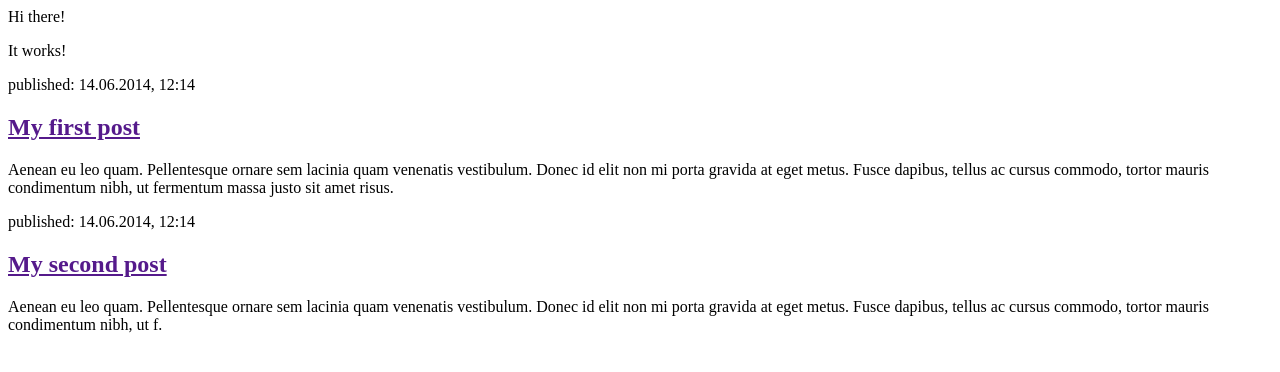
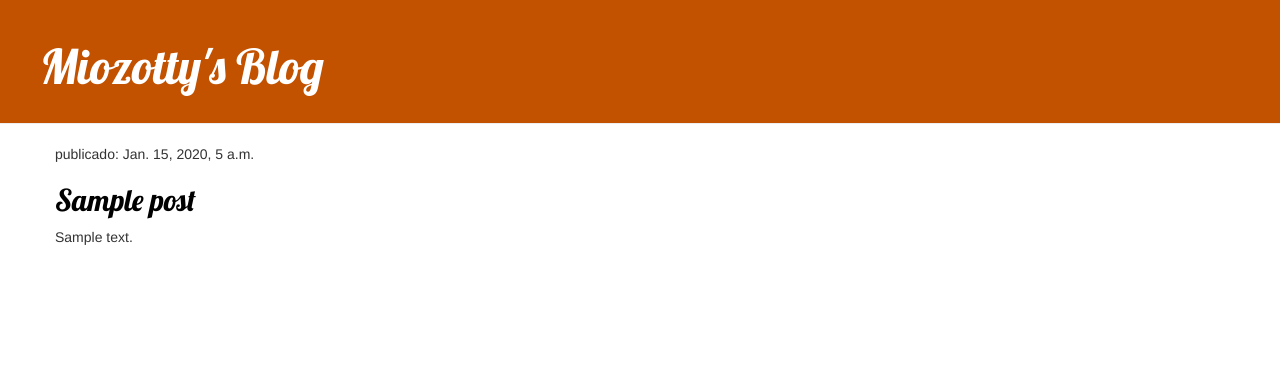
Before and after one commit to Miozotty/my-first-blog, a Django app: template blog/templates/blog/post_list.html in a window 1280 px wide. Shown: the top 372 px of the page. Run offline with Django 3.2, Linux system fonts and the light colour scheme; the template is opened without the code that fills it: values that come from a table or form of the project are taken from there, others are empty; tables that the repository leaves empty hold one stand-in row (values such as "Sample post"); some libraries are stand-ins or nearby versions.

Commit message:
Agregadas vistas y plantillas para el detalle del post del blog y CSS para el sitio.

```diff
--- /dev/null
+++ b/blog/static/css/blog.css
@@ -0,0 +1,46 @@
+.page-header {
+    background-color: #C25100;
+    margin-top: 0;
+    padding: 20px 20px 20px 40px;
+}
+
+.page-header h1, .page-header h1 a, .page-header h1 a:visited, .page-header h1 a:active {
+    color: #ffffff;
+    font-size: 36pt;
+    text-decoration: none;
+}
+
+.content {
+    margin-left: 40px;
+}
+
+h1, h2, h3, h4 {
+    font-family: 'Lobster', cursive;
+}
+
+.date {
+    color: #828282;
+}
+
+.save {
+    float: right;
+}
+
+.post-form textarea, .post-form input {
+    width: 100%;
+}
+
+.top-menu, .top-menu:hover, .top-menu:visited {
+    color: #ffffff;
+    float: right;
+    font-size: 26pt;
+    margin-right: 20px;
+}
+
+.post {
+    margin-bottom: 70px;
+}
+
+.post h2 a, .post h2 a:visited {
+    color: #000000;
+}
--- /dev/null
+++ b/blog/templates/blog/base.html
@@ -0,0 +1,26 @@
+{% load static %}
+<html>
+    <head>
+        <title>Miozotty's blog</title>
+        <link rel="stylesheet" href="//maxcdn.bootstrapcdn.com/bootstrap/3.2.0/css/bootstrap.min.css">
+        <link rel="stylesheet" href="//maxcdn.bootstrapcdn.com/bootstrap/3.2.0/css/bootstrap-theme.min.css">
+        <link rel="stylesheet" href="{% static 'css/blog.css' %}">
+        <link href="//fonts.googleapis.com/css?family=Lobster&subset=latin,latin-ext" rel="stylesheet" type="text/css">
+    </head>
+
+    <body>
+        <div class="page-header">
+            <h1><a href="/">Miozotty's Blog</a></h1>
+        </div>
+        <div class="content container">
+            <div class="row">
+                <div class="col-md-8">
+                {% block content %}
+                {% endblock %}
+                </div>
+            </div>
+        </div>
+    </body>
+
+    </body>
+</html>
--- a/blog/templates/blog/post_list.html
+++ b/blog/templates/blog/post_list.html
@@ -1,22 +1,11 @@
-<html>
-    <head>
-        <title>Miozotty's blog</title>
-    </head>
-<body>
-    <p>Hi there!</p>
-    <p>It works!</p>
-        <div>
+{% extends 'blog/base.html' %}
 
-        <div>
-            <p>published: 14.06.2014, 12:14</p>
-            <h2><a href="">My first post</a></h2>
-            <p>Aenean eu leo quam. Pellentesque ornare sem lacinia quam venenatis vestibulum. Donec id elit non mi porta gravida at eget metus. Fusce dapibus, tellus ac cursus commodo, tortor mauris condimentum nibh, ut fermentum massa justo sit amet risus.</p>
+    {% block content %}
+        {% for post in posts %}
+        <div class="post">
+            <p>publicado: {{ post.published_date }}</p>
+            <h2><a href="{% url 'post_detail' pk=post.pk %}">{{ post.title }}</a></h2>
+            <p>{{ post.text|linebreaksbr }}</p>
         </div>
-
-         <div>
-            <p>published: 14.06.2014, 12:14</p>
-            <h2><a href="">My second post</a></h2>
-            <p>Aenean eu leo quam. Pellentesque ornare sem lacinia quam venenatis vestibulum. Donec id elit non mi porta gravida at eget metus. Fusce dapibus, tellus ac cursus commodo, tortor mauris condimentum nibh, ut f.</p>
-        </div>
-    </body>
-</html>
+        {% endfor %}
+    {% endblock %}
--- a/blog/urls.py
+++ b/blog/urls.py
@@ -3,4 +3,5 @@ from . import views
 
 urlpatterns = [
     path('',views.post_list,name='post_list'),
+    path('post/<int:pk>/', views.post_detail, name='post_detail'),
 ]
```
Also changed, not shown: blog/templates/blog/post_detail.html (added, +13 -0 lines), blog/views.py (+7 -1 lines).
